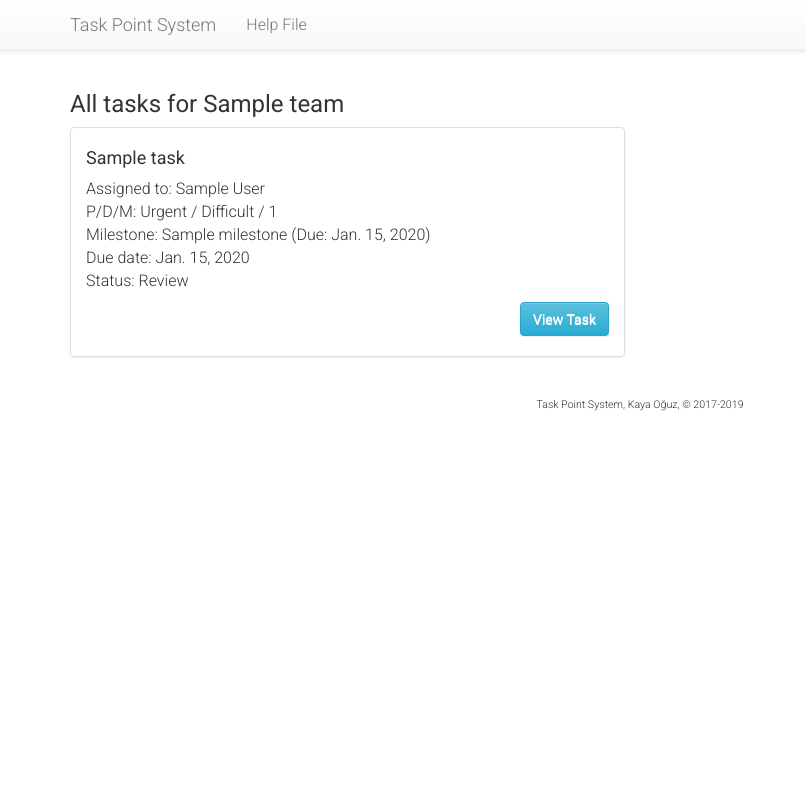
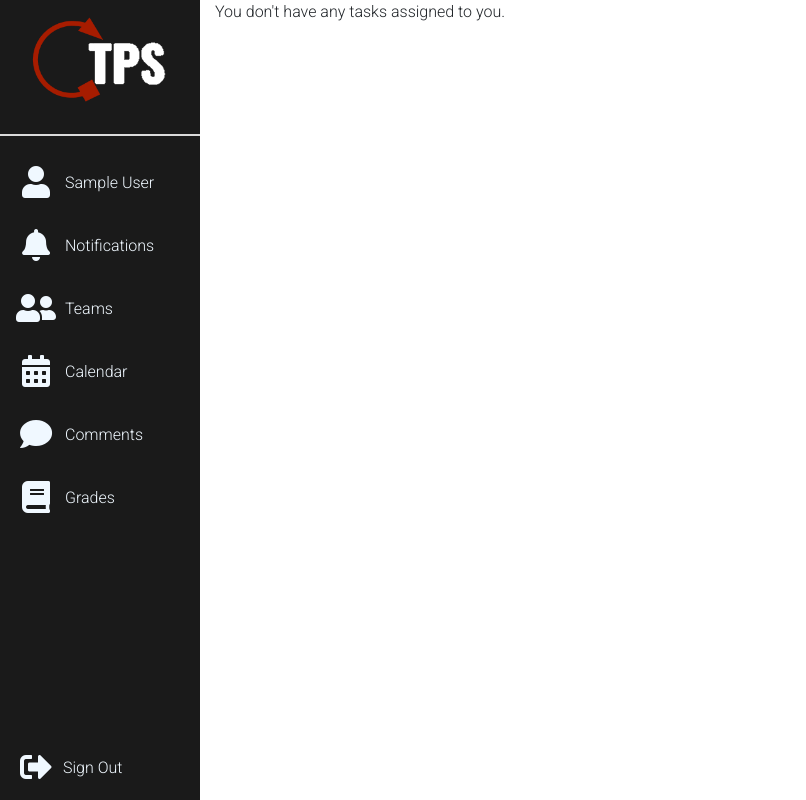
Before and after one commit to koguz/TaskPointSystem, a Django app: page /tasks/team/1/all-tasks/ in a window 1280 px wide; the page is wider, and only the part inside the window is pictured. Shown: that part, without its empty margins (0-806 px from the left). Run offline with Django 3.2, Linux system fonts and the light colour scheme; a user stored in the database is signed in; tables that the repository leaves empty hold one stand-in row (values such as "Sample post"); some libraries are stand-ins or nearby versions.

Commit message:
View all task page added. Some buttons changed.

```diff
--- a/tasks/static/tasks/style.css
+++ b/tasks/static/tasks/style.css
@@ -353,6 +353,10 @@
 
 
 
+.your-active-tasks{
+  padding-top: 1px;
+}
+
 /* CALENDAR */
 
 .user-calendar {
@@ -449,6 +453,14 @@
   padding-bottom: 50px;
 }
 
+.team-accordion{
+  padding-top: 4px;
+}
+
+.view-all-task-button{
+  padding-left: 3px;
+}
+
 .vl {
   border-left: 2px solid rgba(165, 165, 165, 0.2);
   height: 50px;
--- a/tasks/templates/tasks/task_all.html
+++ b/tasks/templates/tasks/task_all.html
@@ -1,27 +1,31 @@
-{% extends "tasks/base.html" %}
+{% extends "tasks/base_new.html" %}
 
-{% block leftcontent %}
-    <h3>{{ page_title }}</h3>
-
-    <ul class="list-group">
-    {% for task in task_list %}
-      <li class="list-group-item">
-        <h4>{{ task.title }}</h4>
-        <p>
-          Assigned to: {{ task.assignee }}<br />
-          P/D/M:
-            {{ task.get_priority_display }} /
-            {{ task.get_difficulty_display }} /
-            {{ task.modifier }}<br />
-          Milestone: {{ task.milestone }} (Due: {{ task.milestone.due }})<br />
-          Due date: {{ task.due }}<br />
-          Status: {{ task.get_status_display }}
-        </p>
-        <p style="text-align: right">
-          <a href="{% url 'tasks:view-task' task.id %}" class="btn btn-default btn-info" role="button">View Task</a>
-        </p>
-    </li>
-    {% endfor %}
-    </ul>
+{% block content %}
+<div class="row">
+        <div class="col-sm-5 user-feed">
+            {% if user_task_list %}
+                <h3>Your Active Tasks</h3>
+                <ul>
+                    {% for task in user_task_list %}
+                        <a href="{% url 'tasks:view-task' task.id %}" role="button" style="text-decoration: none; color: #1A1A1A">
+                            <li>
+                                <p class="task-date"><span class="bold-span">Due: </span>{{ task.due }}</p>
+                                <div class="task-header">
+                                    <h4>{{ task.title }}</h4>
+                                    <p><span class="bold-span">Status: </span>{{ task.get_status_display }}</p>
+                                </div>
+                                <hr class="content-separator">
+                                <div class="task-content">
+                                    <p class="content-text">{{ task.description }}</p>
+                                </div>
+                            </li>
+                        </a>
+                    {% endfor %}
+                </ul>
+        {% else %}
+            <p>You don't have any tasks assigned to you.</p>
+        {% endif %}
+        </div>
+</div>
 
 {% endblock %}
--- a/tasks/views.py
+++ b/tasks/views.py
@@ -340,11 +340,13 @@
 def task_all(request):
     d = Developer.objects.get(user=request.user)
     t = d.team
+    user_task_list = d.assignee.all().filter(status__lt=5).order_by('due')
     tasks = t.task_set.all().order_by("due")
     return render(
         request,
         'tasks/task_all.html',
         {
+            'user_task_list': user_task_list,
             'page_title': 'All tasks',
             'task_list': tasks
         }
```
Also changed, not shown: tasks/templates/tasks/team.html (+12 -1 lines).
